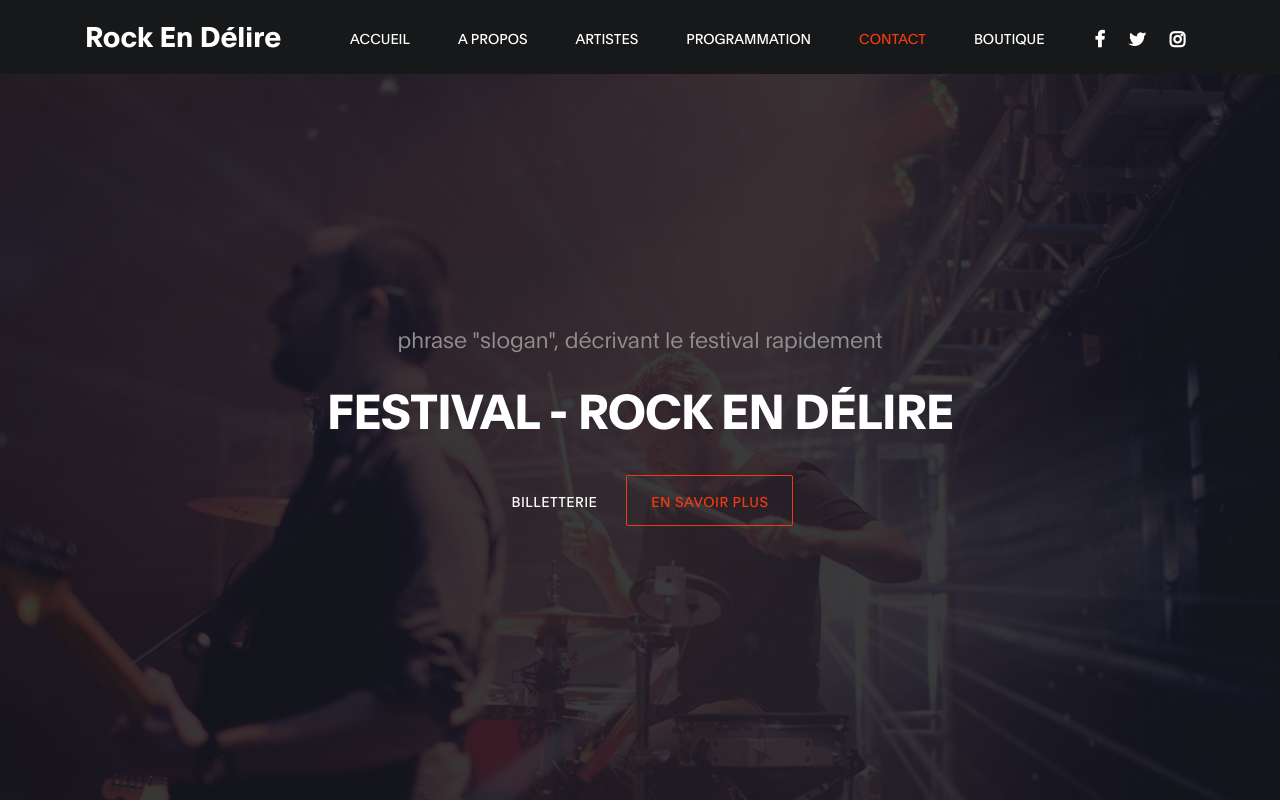
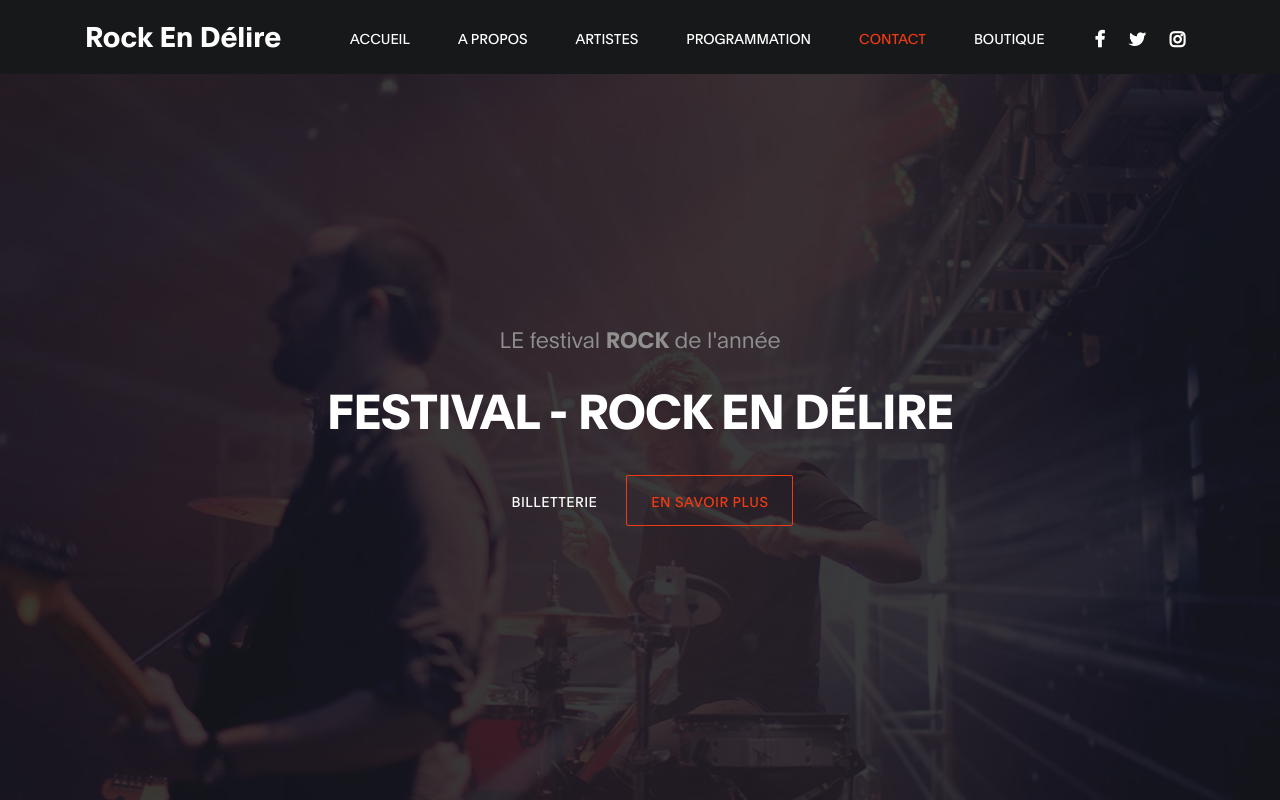
Before and after one commit to nassimlnd/SiteCommunication, a plain HTML site: page index.html in a window 1280 px wide. Shown: the top 800 px of the page. Drawn offline with Linux system fonts and the light colour scheme.

Commit message:
Update index.html

```diff
--- a/index.html
+++ b/index.html
@@ -84,7 +84,7 @@ https://www.tooplate.com/view/2119-gymso-fitness
                          <div class="col-lg-8 col-md-10 mx-auto col-12">
                               <div class="hero-text mt-5 text-center">
 
-                                    <h6 data-aos="fade-up" data-aos-delay="300">phrase "slogan", décrivant le festival rapidement</h6>
+                                    <h6 data-aos="fade-up" data-aos-delay="300">LE festival <strong>ROCK</strong> de l'année</h6>
 
                                     <h1 class="text-white" data-aos="fade-up" data-aos-delay="500">Festival - Rock En Délire</h1>
 
```
